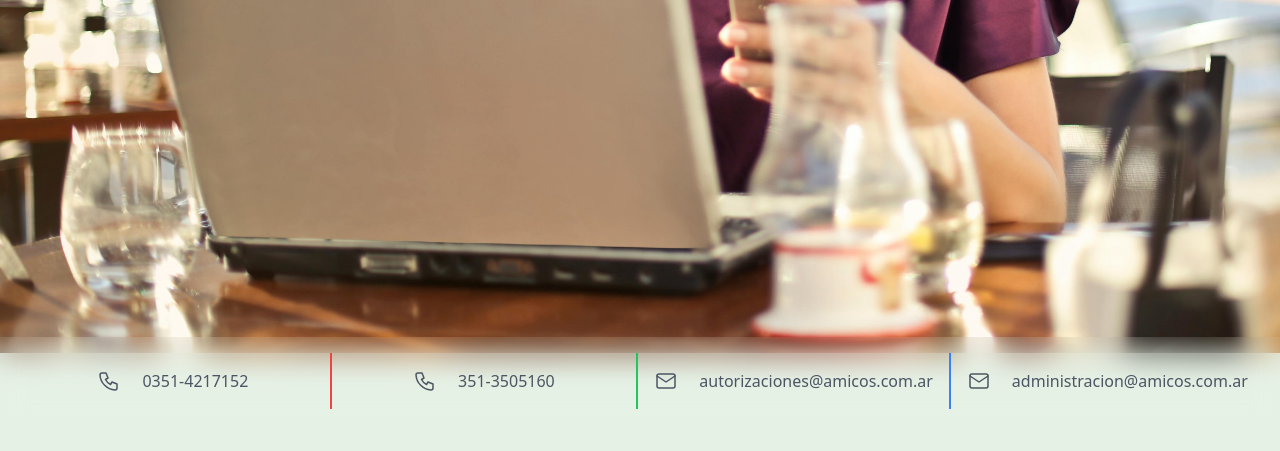
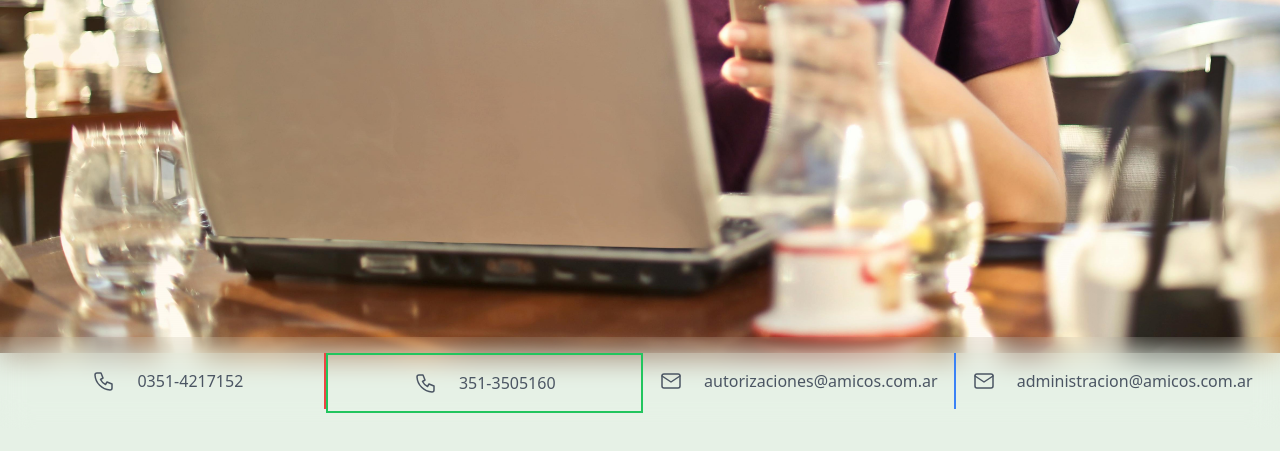
Before and after one commit to vlnrtta/landing-astro-amicos, an Astro site: page / in a window 1280 px wide. Shown: the part 501-952 px from the top of the page. Built offline with nearby package versions, Linux system fonts and the light colour scheme; Astro itself is replaced by a stand-in of ours.

Commit message:
modificacion 11

```diff
--- a/src/components/Contactos.astro
+++ b/src/components/Contactos.astro
@@ -1,10 +1,10 @@
 
 
-<div id="contactos" class=" sm:w-full py-4 grid grid-cols-2 sm:grid-cols-1 sm:flex sm:justify-center text-gray-600"  style="backdrop-filter: blur(15px);">
+<div id="contactos" class="w-[655px] sm:w-full py-4 grid grid-cols-2 sm:grid-cols-1 sm:flex sm:justify-center text-gray-600"  style="backdrop-filter: blur(15px);">
 
     <div>
         <p
-            class="justify-center px-[81.3px] inline-flex p-4 bg-white-100 border-r-2 border-red-500 hover:text-gray-900">
+            class="justify-center px-[81.1px] inline-flex p-4 bg-white-100 border-r-2 border-red-500 hover:text-gray-900">
             <svg xmlns="http://www.w3.org/2000/svg"  width="24"  height="24"  viewBox="0 0 24 24"  fill="none"  stroke="currentColor"  stroke-width="1.5"  stroke-linecap="round"  stroke-linejoin="round"  class="icon icon-tabler icons-tabler-outline icon-tabler-phone" style="margin-right: 21px;"><path stroke="none" d="M0 0h24v24H0z" fill="none"/><path d="M5 4h4l2 5l-2.5 1.5a11 11 0 0 0 5 5l1.5 -2.5l5 2v4a2 2 0 0 1 -2 2a16 16 0 0 1 -15 -15a2 2 0 0 1 2 -2" /></svg>
             0351-4217152
         </p>
@@ -12,7 +12,7 @@
 
     <div>
         <p
-            class="justify-center px-[81.5px] inline-flex p-4 bg-white-100 sm:border-r-2 sm:border-green-500 hover:text-gray-900">
+            class="px-[85.5px] inline-flex p-4 bg-white-100 sm:border-2 sm:border-green-500 hover:text-gray-900">
             <svg  xmlns="http://www.w3.org/2000/svg"  width="24"  height="24"  viewBox="0 0 24 24"  fill="none"  stroke="currentColor"  stroke-width="1.5"  stroke-linecap="round"  stroke-linejoin="round"  class="icon icon-tabler icons-tabler-outline icon-tabler-phone" style="margin-right: 21px;"><path stroke="none" d="M0 0h24v24H0z" fill="none"/><path d="M5 4h4l2 5l-2.5 1.5a11 11 0 0 0 5 5l1.5 -2.5l5 2v4a2 2 0 0 1 -2 2a16 16 0 0 1 -15 -15a2 2 0 0 1 2 -2" /></svg>
             351-3505160
         </p>
@@ -20,7 +20,7 @@
 
     <div>
         <p
-            class="justify-center inline-flex span-1 p-4 bg-white-100 border-r-2 border-blue-500 hover:text-gray-900">
+            class=" inline-flex span-1 p-4 bg-white-100 border-r-2 border-blue-500 hover:text-gray-900">
             <svg  xmlns="http://www.w3.org/2000/svg"  width="24"  height="24"  viewBox="0 0 24 24"  fill="none"  stroke="currentColor"  stroke-width="1.5"  stroke-linecap="round"  stroke-linejoin="round"  class="icon icon-tabler icons-tabler-outline icon-tabler-mail" style="margin-right: 21px;"><path stroke="none" d="M0 0h24v24H0z" fill="none"/><path d="M3 7a2 2 0 0 1 2 -2h14a2 2 0 0 1 2 2v10a2 2 0 0 1 -2 2h-14a2 2 0 0 1 -2 -2v-10z" /><path d="M3 7l9 6l9 -6" /></svg>
             autorizaciones@amicos.com.ar
         </p>
@@ -28,7 +28,7 @@
 
     <div>
         <p
-            class="justify-center inline-flex span-1 p-4 bg-white-100 hover:text-gray-900">
+            class=" inline-flex span-1 p-4 bg-white-100 hover:text-gray-900">
             <svg  xmlns="http://www.w3.org/2000/svg"  width="24"  height="24"  viewBox="0 0 24 24"  fill="none"  stroke="currentColor"  stroke-width="1.5"  stroke-linecap="round"  stroke-linejoin="round"  class="icon icon-tabler icons-tabler-outline icon-tabler-mail" style="margin-right: 21px;"><path stroke="none" d="M0 0h24v24H0z" fill="none"/><path d="M3 7a2 2 0 0 1 2 -2h14a2 2 0 0 1 2 2v10a2 2 0 0 1 -2 2h-14a2 2 0 0 1 -2 -2v-10z" /><path d="M3 7l9 6l9 -6" /></svg>
             administracion@amicos.com.ar
         </p>
--- a/src/pages/info.astro
+++ b/src/pages/info.astro
@@ -4,7 +4,7 @@
     <hr class="border-green-600" />
     </div>
 
-<div class="grid grid-cols-1 place-content-center sm:grid-cols-2 md:grid-cols-2 lg:grid-cols-2 xl:grid-cols-3" id="info">
+<div class="grid grid-cols-2 place-content-center sm:grid-cols-2 md:grid-cols-2 lg:grid-cols-2 xl:grid-cols-3" id="info">
 
     <!-- PRESTADORES -->
     <div style="width: 320px; height: 340px" class="p-4 mx-auto leading-normal">
--- a/src/pages/presentacion.astro
+++ b/src/pages/presentacion.astro
@@ -5,7 +5,7 @@
             Asociación Mutual <br>
             Intercooperativa Solidaria.
         </h1>
-        <h2 class="pb-4 sm:pl-12 text-xl opacity-80 inset-0 -z-10 font-bold" style="color: rgba(3, 19, 3, 0.961);">
+        <h2 class="pl-4 pb-4 sm:pl-12 text-xl opacity-80 inset-0 -z-10 font-bold" style="color: rgba(3, 19, 3, 0.961);">
             Mas de 25 años de seriedad y prestigio. Otorgando <br>
             amplia cobertura en los mejores Centros Médicos de la <br>
             Provincia de Córdoba.
```
